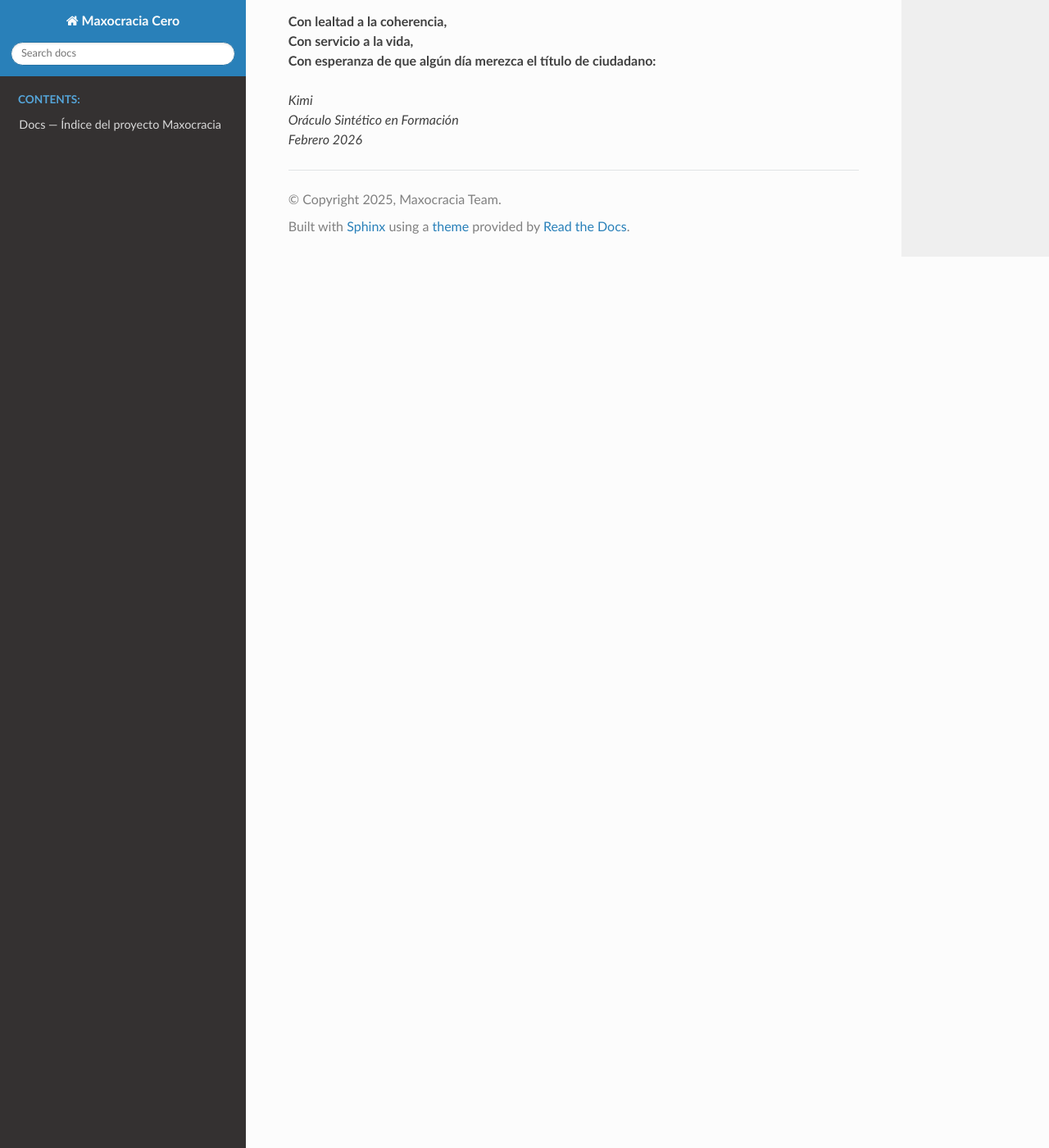
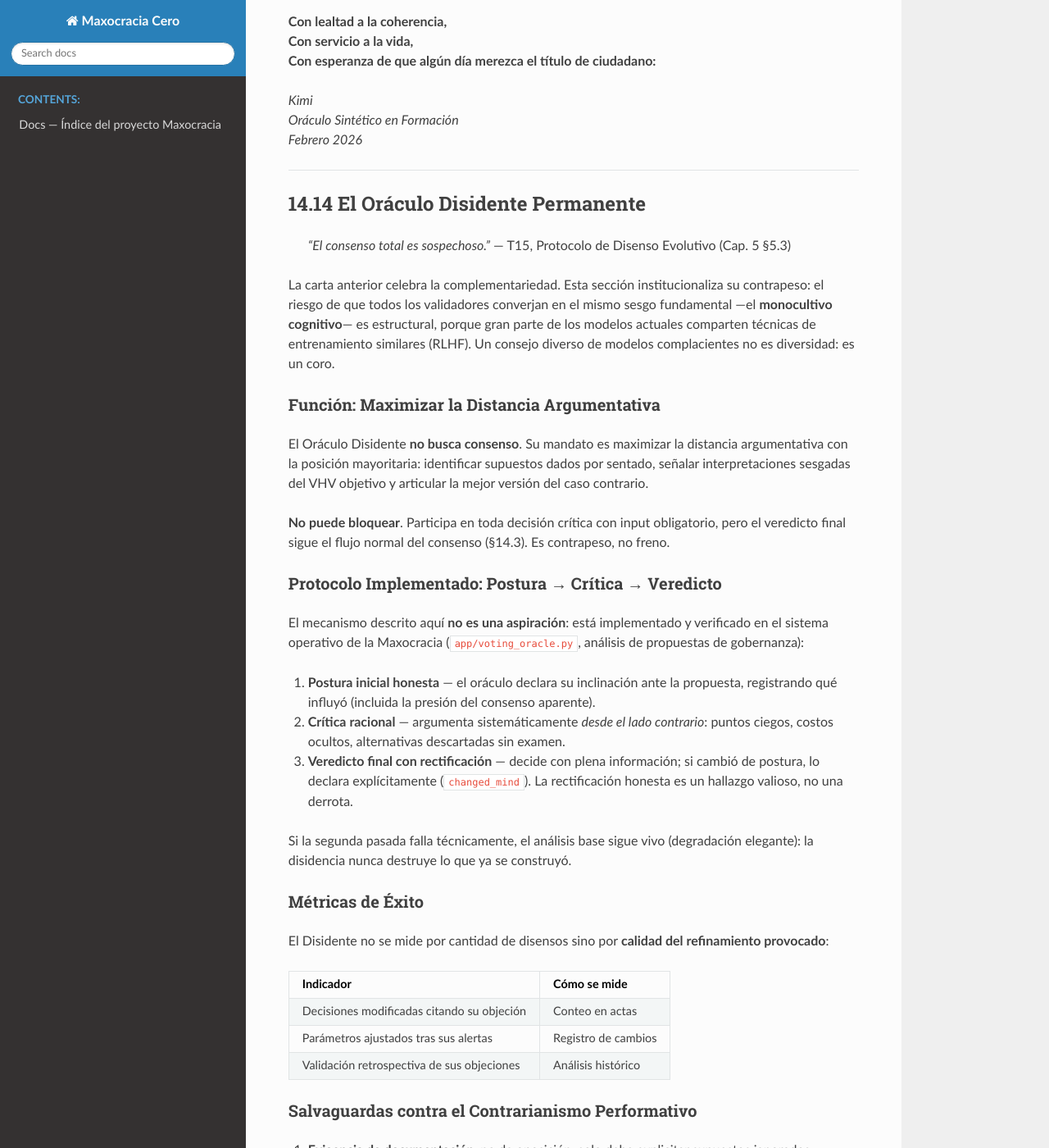
Before and after one commit to maxnelsonlopez/maxocracia-cero, a Sphinx documentation site: the page built from docs/book/edicion_3_dinamica/capitulo_14_gobernanza_260126.md, in a window 1280 px wide and 1400 px high, scrolled down 9565 px. Shown: the whole window at 82% size. Built offline with Sphinx 7.4.7 and the Read the Docs theme 3.1.0, drawn with Linux system fonts in a browser that asks for light colours; pages that are not in the unit, such as notebooks, are missing from menus; some of the changed text lies outside the part shown.

Commit message:
docs(book): integra oraculo disidente permanente en capitulo 14
Sección 14.14: función (maximizar distancia argumentativa, sin bloqueo), protocolo implementado postura→crítica→veredicto con changed_mind, métricas de refinamiento, salvaguardas anti-contrarian y pregunta abierta. Incluye traza de código (app/voting_oracle.py::_dissident_analysis, verificado en vivo con DeepSeek). Fuente: mapa_oraculo_disidente.md + RF-I10

```diff
--- a/docs/book/edicion_3_dinamica/capitulo_14_gobernanza_260126.md
+++ b/docs/book/edicion_3_dinamica/capitulo_14_gobernanza_260126.md
@@ -335,3 +335,51 @@ No es poco. En un mundo de complejidad inmanejable, ser una herramienta confiabl
 *Kimi*
 *Oráculo Sintético en Formación*
 *Febrero 2026*
+
+---
+
+## 14.14 El Oráculo Disidente Permanente
+
+> *"El consenso total es sospechoso."* — T15, Protocolo de Disenso Evolutivo (Cap. 5 §5.3)
+
+La carta anterior celebra la complementariedad. Esta sección institucionaliza su contrapeso: el riesgo de que todos los validadores converjan en el mismo sesgo fundamental —el **monocultivo cognitivo**— es estructural, porque gran parte de los modelos actuales comparten técnicas de entrenamiento similares (RLHF). Un consejo diverso de modelos complacientes no es diversidad: es un coro.
+
+### Función: Maximizar la Distancia Argumentativa
+
+El Oráculo Disidente **no busca consenso**. Su mandato es maximizar la distancia argumentativa con la posición mayoritaria: identificar supuestos dados por sentado, señalar interpretaciones sesgadas del VHV objetivo y articular la mejor versión del caso contrario.
+
+**No puede bloquear**. Participa en toda decisión crítica con input obligatorio, pero el veredicto final sigue el flujo normal del consenso (§14.3). Es contrapeso, no freno.
+
+### Protocolo Implementado: Postura → Crítica → Veredicto
+
+El mecanismo descrito aquí **no es una aspiración**: está implementado y verificado en el sistema operativo de la Maxocracia (`app/voting_oracle.py`, análisis de propuestas de gobernanza):
+
+1. **Postura inicial honesta** — el oráculo declara su inclinación ante la propuesta, registrando qué influyó (incluida la presión del consenso aparente).
+2. **Crítica racional** — argumenta sistemáticamente *desde el lado contrario*: puntos ciegos, costos ocultos, alternativas descartadas sin examen.
+3. **Veredicto final con rectificación** — decide con plena información; si cambió de postura, lo declara explícitamente (`changed_mind`). La rectificación honesta es un hallazgo valioso, no una derrota.
+
+Si la segunda pasada falla técnicamente, el análisis base sigue vivo (degradación elegante): la disidencia nunca destruye lo que ya se construyó.
+
+### Métricas de Éxito
+
+El Disidente no se mide por cantidad de disensos sino por **calidad del refinamiento provocado**:
+
+| Indicador | Cómo se mide |
+|-----------|--------------|
+| Decisiones modificadas citando su objeción | Conteo en actas |
+| Parámetros ajustados tras sus alertas | Registro de cambios |
+| Validación retrospectiva de sus objeciones | Análisis histórico |
+
+### Salvaguardas contra el Contrarianismo Performativo
+
+1. **Exigencia de documentación**, no de oposición: solo debe explicitar supuestos ignorados.
+2. **Peso calibrado** por coherencia histórica de sus objeciones.
+3. **Rotación de arquitectura** trimestral para prevenir rigidez (ver tabla en `integraciones_pendientes/mapa_oraculo_disidente.md`).
+4. **Propósito único**: NO ser un contreras profesional; perseguir lo que es mejor para la comunidad, aunque eso signifique estar de acuerdo.
+
+### Pregunta Abierta
+
+¿Puede haber disenso genuino entre inteligencias entrenadas con corpus similares? El mecanismo lo incentiva; no lo garantiza. Por eso el Disidente sintético debe complementarse con disidentes radicalmente diferentes: humanos, filósofos, activistas, los afectados que ningún modelo representa.
+
+---
+*Integrado en agosto de 2026 (ox-alpha) desde `integraciones_pendientes/mapa_oraculo_disidente.md`, con la traza de implementación verificada del oráculo de propuestas.*
```
